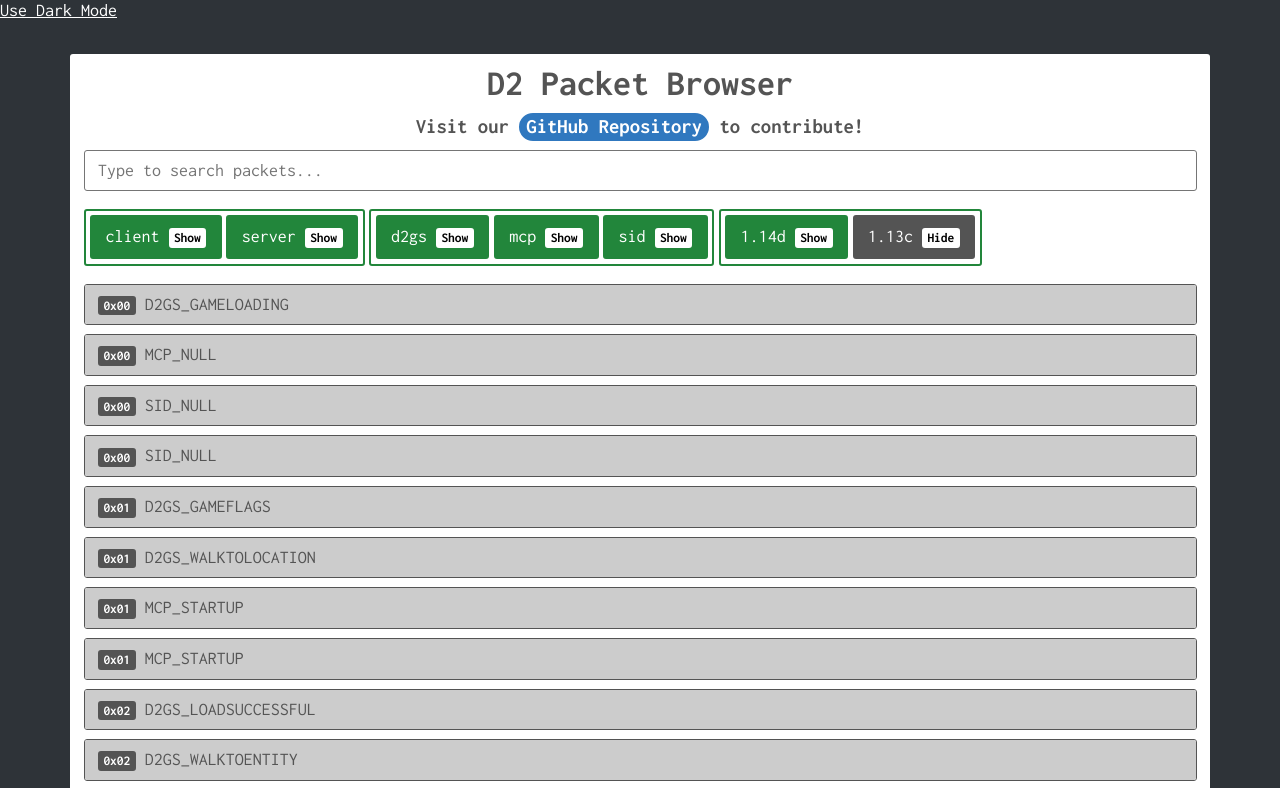
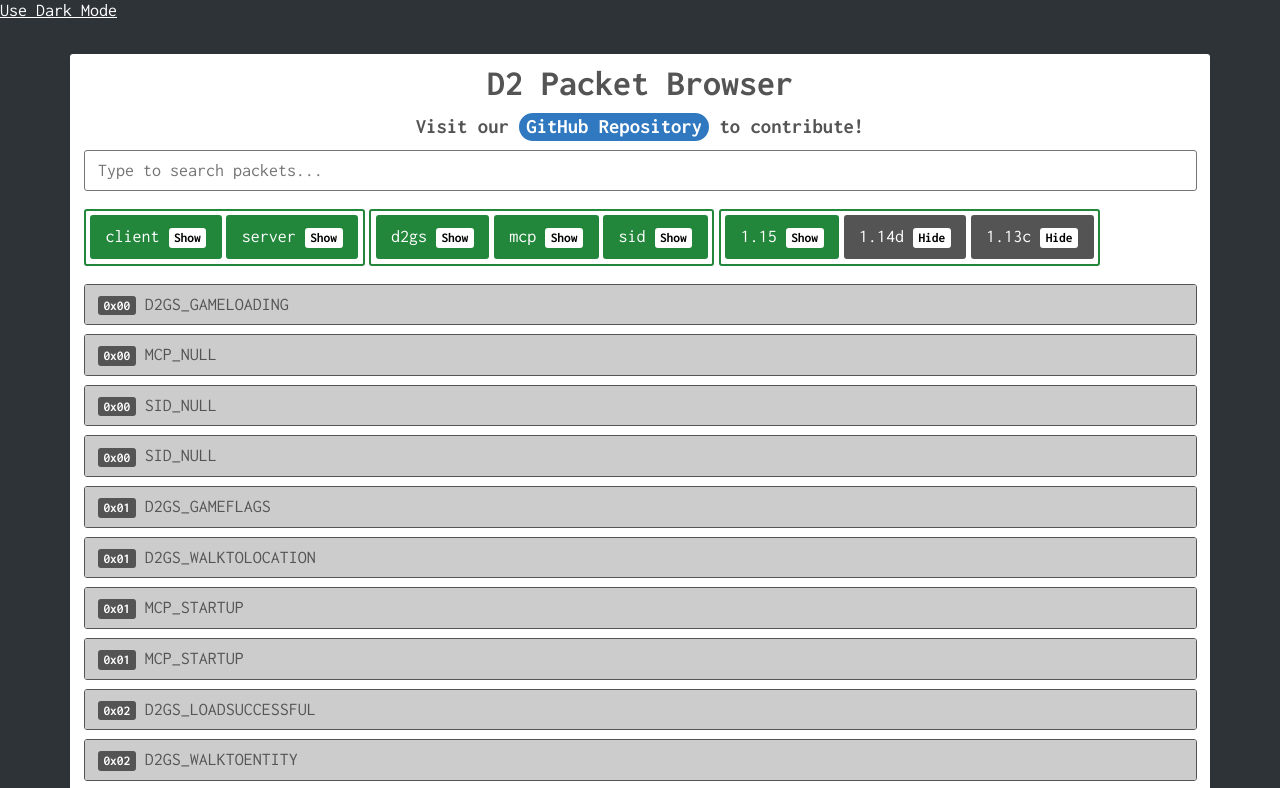
Before and after one commit to blizzhackers/Diablo2PacketsData, a Vue app: page / in a window 1280 px wide. Shown: the top 788 px of the page. Built offline with nearby package versions, Linux system fonts and the light colour scheme.

Commit message:
Adds 1.15

```diff
--- a/src/App.vue
+++ b/src/App.vue
@@ -56,7 +56,16 @@
 import Packets_client2sid_1_13c from './data/1.13c/client2sid.json';
 import Packets_gs2client_1_13c from './data/1.13c/gs2client.json';
 
+import Packets_client2gs_1_15 from './data/1.15/client2gs.json';
+import Packets_gs2client_1_15 from './data/1.15/gs2client.json';
+
 let packetSources = [
+    ['client', 'd2gs', '1.15', Packets_client2gs_1_15],
+    ['client', 'mcp', '1.15', Packets_client2mcps_1_14d],
+    ['client', 'sid', '1.15', Packets_client2sid_1_14d],
+    ['server', 'd2gs', '1.15', Packets_gs2client_1_15],
+    ['server', 'mcp', '1.15', Packets_mcps2client_1_14d],
+    ['server', 'sid', '1.15', Packets_sid2client_1_14d],
     ['client', 'd2gs', '1.14d', Packets_client2gs_1_14d],
     ['client', 'mcp', '1.14d', Packets_client2mcps_1_14d],
     ['client', 'sid', '1.14d', Packets_client2sid_1_14d],
@@ -92,7 +101,8 @@
           sid: true,
         },
         version: {
-          '1.14d': true,
+          '1.15': true,
+          '1.14d': false,
           '1.13c': false,
         }
       },
```
